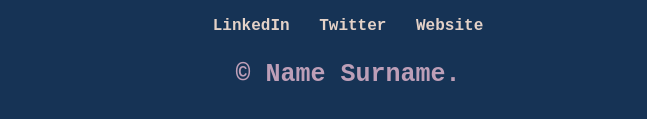
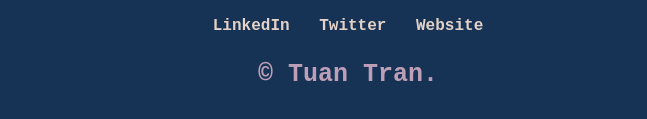
Before and after one commit to NIKTRAN/CV, a plain HTML site: page index.html in a window 1280 px wide. Shown: the part 2244-2363 px from the top of the page, without its empty margins (292-939 px from the left). Drawn offline with Linux system fonts and the light colour scheme.

Commit message:
Add files via upload

```diff
--- a/index.html
+++ b/index.html
@@ -93,7 +93,7 @@
     <a class="footer-link" href="https://www.linkedin.com/">LinkedIn</a>
     <a class="footer-link" href="https://twitter.com/">Twitter</a>
     <a class="footer-link" href="https://www.appbrewery.co/">Website</a>
-    <p>© Name Surname.</p>
+    <p>© Tuan Tran.</p>
   </div>
 </body>
 
```
